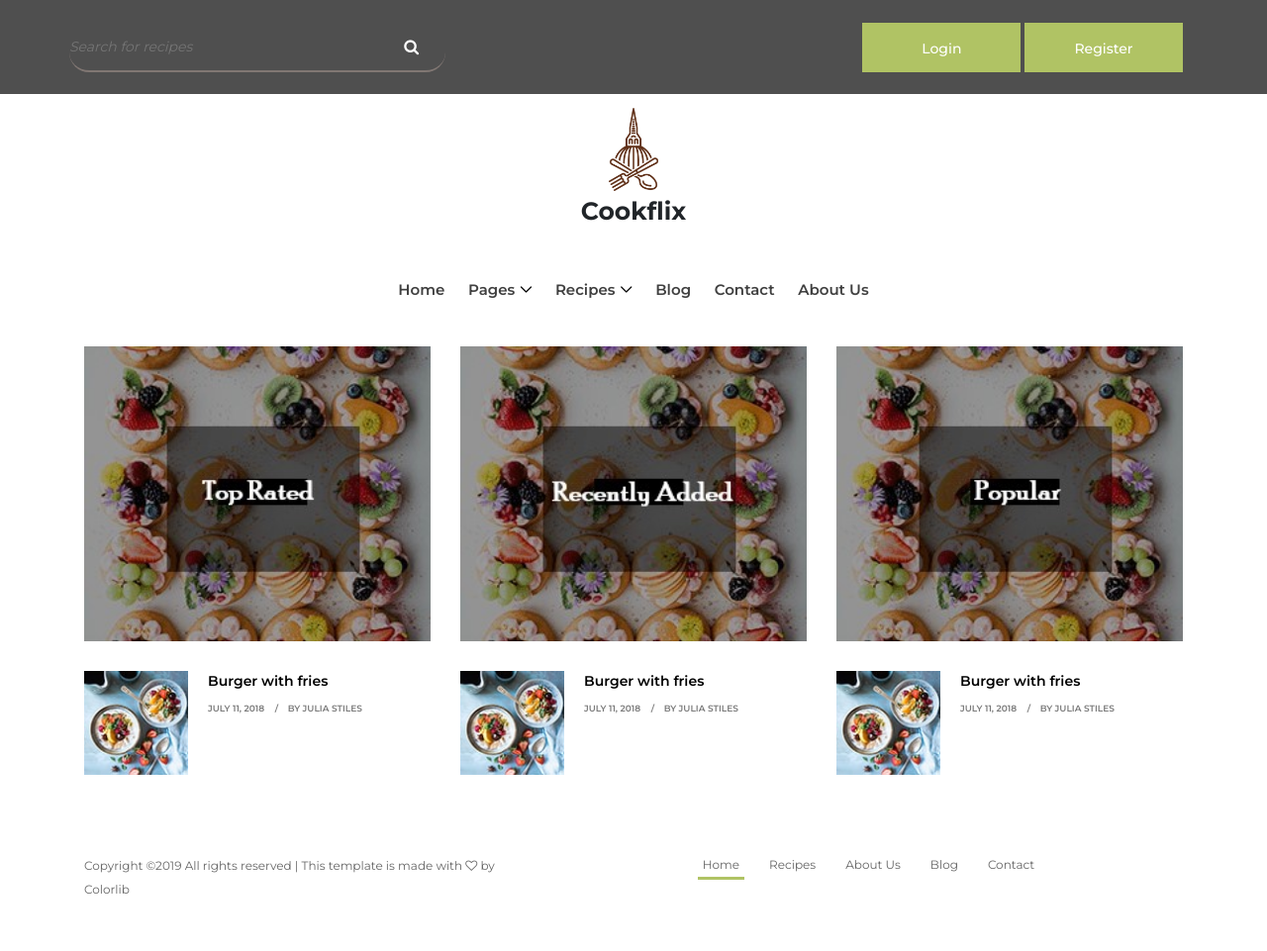
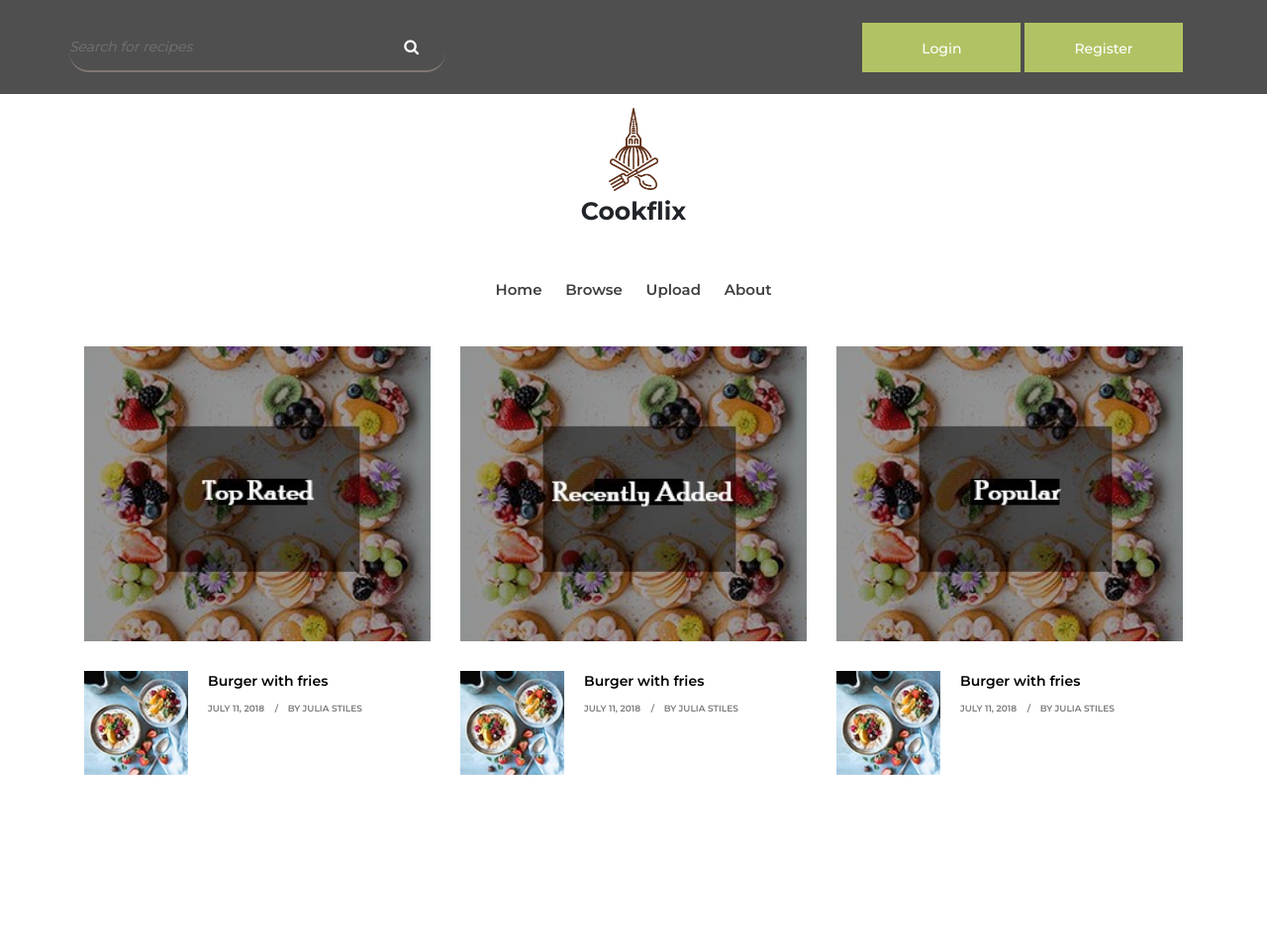
Before and after one commit to intzi/CookFlix, a Django app: page / in a window 1280 px wide. Shown: the whole page at 99% size. After the commit the page ends 783 px from the top, so only its background shows below. Run offline with Django 3.2, Linux system fonts and the light colour scheme; some libraries are stand-ins or nearby versions; some web fonts are replaced.

Commit message:
edited main page and working on uploading recipe

```diff
--- a/cookflix/urls.py
+++ b/cookflix/urls.py
@@ -10,7 +10,7 @@ urlpatterns = [
     url(r'^signup/', views.signup, name='signup'),
     url(r'^register/$', views.register, name='register'),
     url(r'^browse/$', views.browse, name='browse'),
-    url(r'^upload/', views.upload, name='upload'),
+    url(r'^upload/$', views.upload, name='upload'),
     url(r'browse/(?P<id>\d+)/$', views.recipe, name='recipe'),
     url(r'^logout/$', views.user_logout, name='logout'),
 
--- a/templates/cookflixapp/base.html
+++ b/templates/cookflixapp/base.html
@@ -127,61 +127,9 @@
                               <div class="classynav">
                                   <ul>
                                       <li><a href="{% url 'home' %}">Home</a></li>
-                                      <li><a href="#">Pages</a>
-                                          <ul class="dropdown">
-                                              <li><a href="{% url 'home' %}">Home</a></li>
-                                              <li><a href="catagory.html">Catagory</a></li>
-                                              <li><a href="catagory-post.html">Catagory Post</a></li>
-                                              <li><a href="single-post.html">Single Post</a></li>
-                                              <li><a href="receipe.html">Recipe</a></li>
-                                              <li><a href="contact.html">Contact</a></li>
-                                          </ul>
-                                      </li>
-                                      <li><a href="#">Recipes</a>
-                                          <div class="megamenu">
-                                              <ul class="single-mega cn-col-4">
-                                                  <li><a href="#">- Recipe</a></li>
-                                                  <li><a href="#">- Bread</a></li>
-                                                  <li><a href="#">- Breakfast</a></li>
-                                                  <li><a href="#">- Meat</a></li>
-                                                  <li><a href="#">- Fastfood</a></li>
-                                                  <li><a href="#">- Salad</a></li>
-                                                  <li><a href="#">- Soup</a></li>
-                                              </ul>
-                                              <ul class="single-mega cn-col-4">
-                                                  <li><a href="#">- Recipe</a></li>
-                                                  <li><a href="#">- Bread</a></li>
-                                                  <li><a href="#">- Breakfast</a></li>
-                                                  <li><a href="#">- Meat</a></li>
-                                                  <li><a href="#">- Fastfood</a></li>
-                                                  <li><a href="#">- Salad</a></li>
-                                                  <li><a href="#">- Soup</a></li>
-                                              </ul>
-                                              <ul class="single-mega cn-col-4">
-                                                  <li><a href="#">- Recipe</a></li>
-                                                  <li><a href="#">- Bread</a></li>
-                                                  <li><a href="#">- Breakfast</a></li>
-                                                  <li><a href="#">- Meat</a></li>
-                                                  <li><a href="#">- Fastfood</a></li>
-                                                  <li><a href="#">- Salad</a></li>
-                                                  <li><a href="#">- Soup</a></li>
-                                              </ul>
-                                              <ul class="single-mega cn-col-4">
-                                                  <li><a href="#">- Recipe</a></li>
-                                                  <li><a href="#">- Bread</a></li>
-                                                  <li><a href="#">- Breakfast</a></li>
-                                                  <li><a href="#">- Meat</a></li>
-                                                  <li><a href="#">- Fastfood</a></li>
-                                                  <li><a href="#">- Salad</a></li>
-                                                  <li><a href="#">- Soup</a></li>
-                                              </ul>
-                                          </div>
-                                      </li>
-                                      <li><a href="single-post.html">Blog</a></li>
-                                      <li><a href="contact.html">Contact</a></li>
-                                      <li><a href="{% url 'about' %}">About Us</a></li>
-                                      <li class="d-lg-none"><a href="#">Login</a></li>
-                                      <li class="d-lg-none"><a href="#">Register</a></li>
+                                      <li><a href="{% url 'browse' %}">Browse</a></li>
+                                      <li><a href="{% url 'upload' %}">Upload</a></li>
+                                      <li><a href="{% url 'about' %}">About</a></li>
                                   </ul>
 
 
@@ -291,13 +239,13 @@
             <div class="row">
                 <div class="col-12 col-sm-5">
                     <!-- Copywrite Text -->
-                    <p class="copywrite-text"><a href="#"><!-- Link back to Colorlib can't be removed. Template is licensed under CC BY 3.0. -->
-Copyright &copy;<script>document.write(new Date().getFullYear());</script> All rights reserved | This template is made with <i class="fa fa-heart-o" aria-hidden="true"></i> by <a href="https://colorlib.com" target="_blank">Colorlib</a>
-<!-- Link back to Colorlib can't be removed. Template is licensed under CC BY 3.0. --></p>
+                    <!-- <p class="copywrite-text"><a href="#"><!-- Link back to Colorlib can't be removed. Template is licensed under CC BY 3.0. -->
+<!-- Copyright &copy;<script>document.write(new Date().getFullYear());</script> All rights reserved | This template is made with <i class="fa fa-heart-o" aria-hidden="true"></i> by <a href="https://colorlib.com" target="_blank">Colorlib</a> -->
+<!-- Link back to Colorlib can't be removed. Template is licensed under CC BY 3.0. </p> -->
                 </div>
                 <div class="col-12 col-sm-7">
                     <!-- Footer Nav -->
-                    <div class="footer-nav">
+                    <!-- <div class="footer-nav">
                         <ul>
                             <li class="active"><a href="#">Home</a></li>
                             <li><a href="#">Recipes</a></li>
@@ -305,7 +253,7 @@ Copyright &copy;<script>document.write(new Date().getFullYear());</script> All r
                             <li><a href="#">Blog</a></li>
                             <li><a href="#">Contact</a></li>
                         </ul>
-                    </div>
+                    </div> -->
                 </div>
             </div>
         </div>
```
